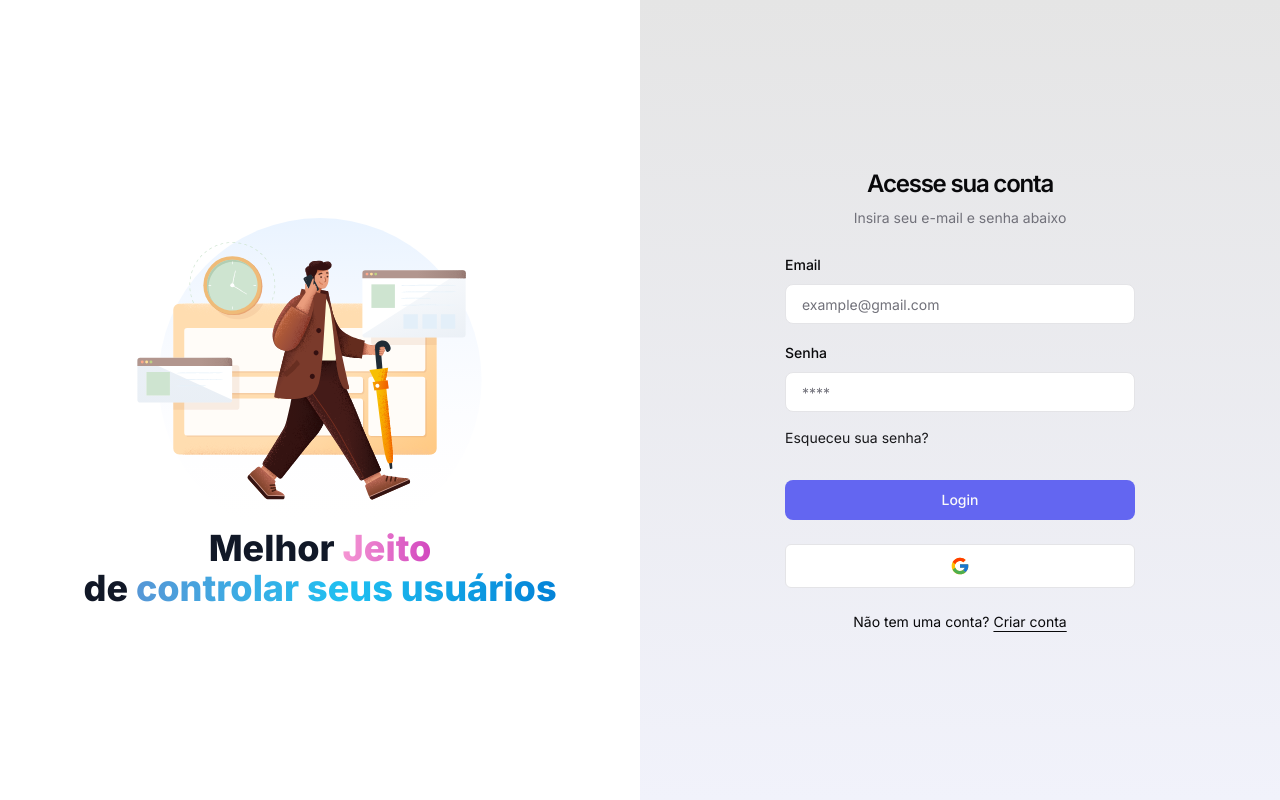
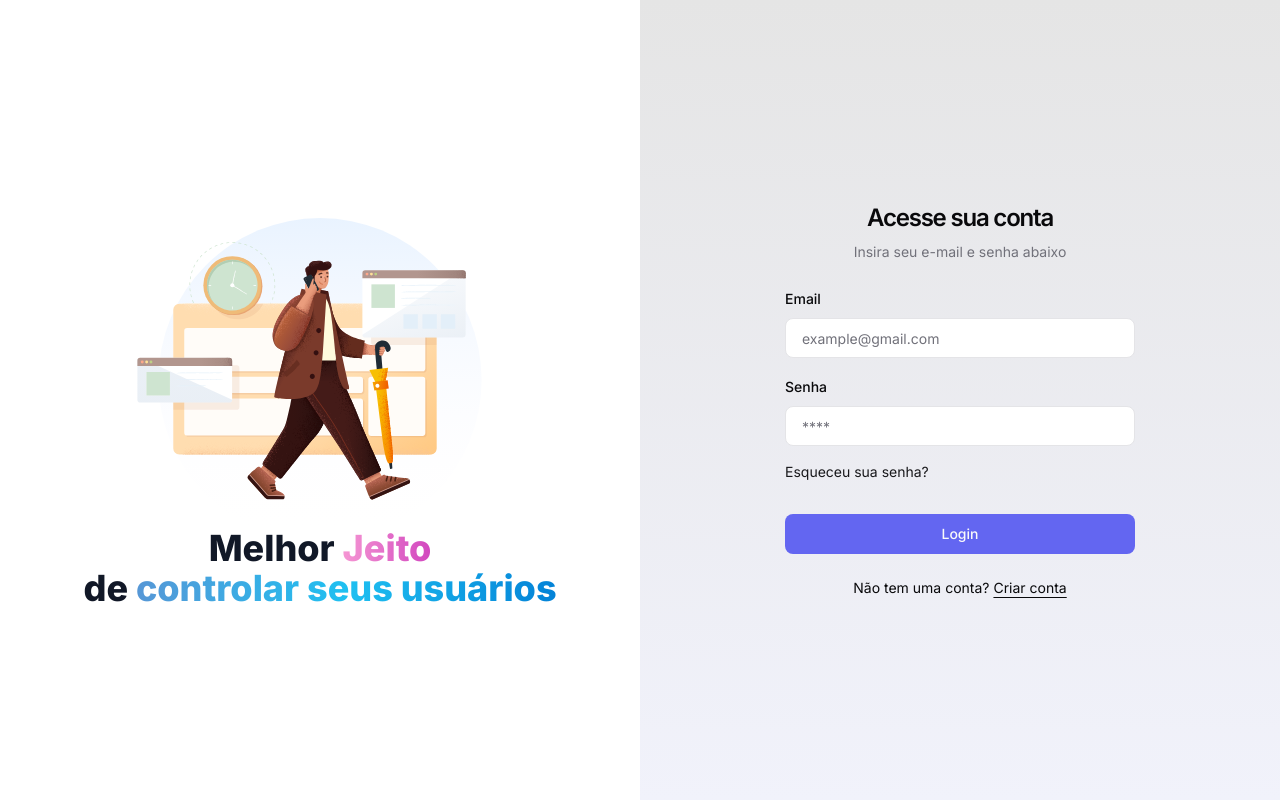
Before and after one commit to Iaguin11/creating-a-dashboard, a Next.js app: page / in a window 1280 px wide. Built offline with nearby package versions, Linux system fonts and the light colour scheme.

Commit message:
error fixed in loginForm

```diff
--- a/src/app/(unauth)/page.tsx
+++ b/src/app/(unauth)/page.tsx
@@ -1,8 +1,9 @@
 import { LoginForm } from "@/components/login-user/login-form";
-import { Social } from "@/components/login-user/social";
 import Link from "next/link";
 
 export default function LoginUser(){
+
+
   return(
     <div className="relative h-screen flex-col items-center justify-center md:grid bg-gradient-to-b to-[#F1F2FB] from-black/10 ">
       <div className="p-4 lg:p-8 h-full flex items-center">
@@ -12,7 +13,7 @@ export default function LoginUser(){
             <p className="text-sm text-muted-foreground">Insira seu e-mail e senha abaixo</p>
           </div>
           <LoginForm />
-          <Social />
+
           <p className="text-sm text-center text-foreground">
             Não tem uma conta?{" "}
             <Link href="/register" className="underline underline-offset-4 hover:text-gray-500">
--- a/src/components/login-user/social.tsx
+++ /dev/null
@@ -1,31 +0,0 @@
-"use client";
-
-// import { signIn } from "next-auth/react";
-import { FcGoogle } from "react-icons/fc";
-import { useSearchParams } from "next/navigation";
-
-import { Button } from "@/components/ui/button";
-
-export const Social = () => {
-  const searchParams = useSearchParams();
-  const callbackUrl = searchParams.get("callbackUrl");
-
-  // const onClick = (provider: "google" | "github") => {
-  //   signIn(provider, {
-  //     callbackUrl: callbackUrl || '/dashboard',
-  //   });
-  // }
-
-  return (
-    <div className="flex items-center w-full gap-x-2">
-      <Button
-        size="lg"
-        className="w-full"
-        variant="outline"
-        // onClick={() => onClick("google")}
-      >
-        <FcGoogle className="h-5 w-5" />
-      </Button>
-    </div>
-  );
-};
```
